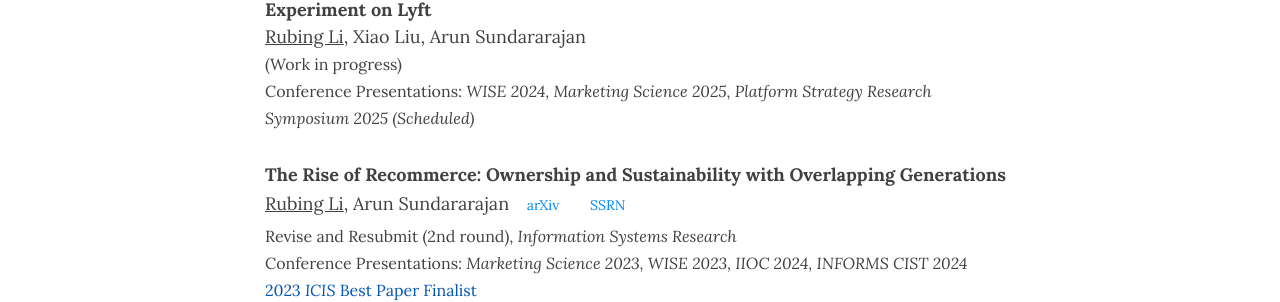
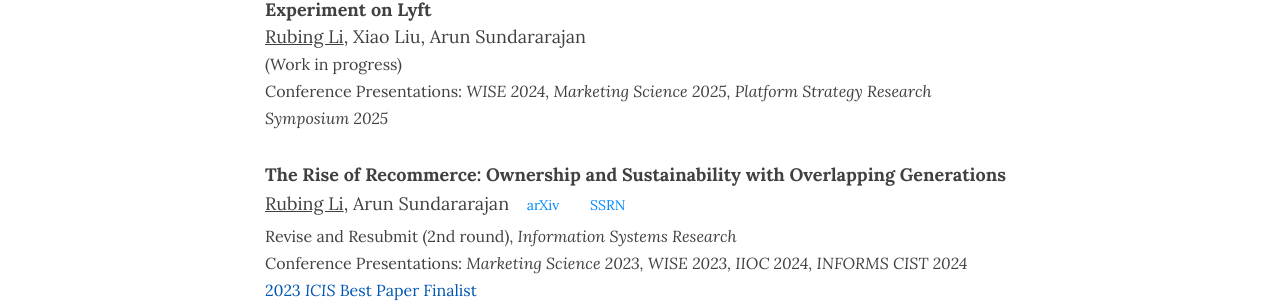
Before and after one commit to RubingLi123/rubingli123.github.io, a Jekyll site: the page built from research.md, in a window 1280 px wide and 900 px high. Shown: the part 254-556 px from the top of the window. Built offline with Jekyll 4.4.1, drawn with Linux system fonts in a browser that asks for light colours; nearby versions of some CDN libraries.

Commit message:
Update research.md

```diff
--- a/research.md
+++ b/research.md
@@ -41,7 +41,7 @@
 **How  Platform Transparency Shapes Provider Choices: Evidence from A Natural Experiment on Lyft**
 <u>Rubing Li</u>, Xiao Liu, Arun Sundararajan
 <br><span style="font-size: 16px;">(Work in progress)</span>
-<br><span style="font-size: 16px;">Conference Presentations: <em>WISE 2024, Marketing Science 2025, Platform Strategy Research Symposium 2025 (Scheduled)</em></span>
+<br><span style="font-size: 16px;">Conference Presentations: <em>WISE 2024, Marketing Science 2025, Platform Strategy Research Symposium 2025 </em></span>
 
 
 **The Rise of Recommerce: Ownership and Sustainability with Overlapping Generations**
```
